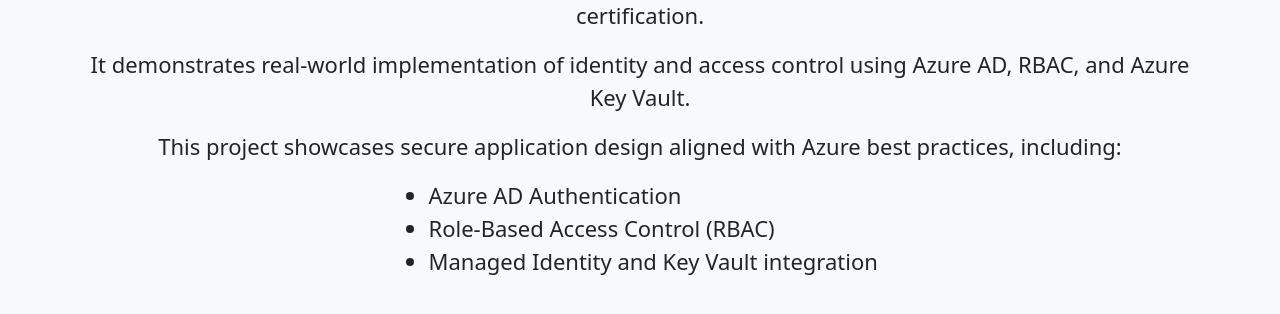
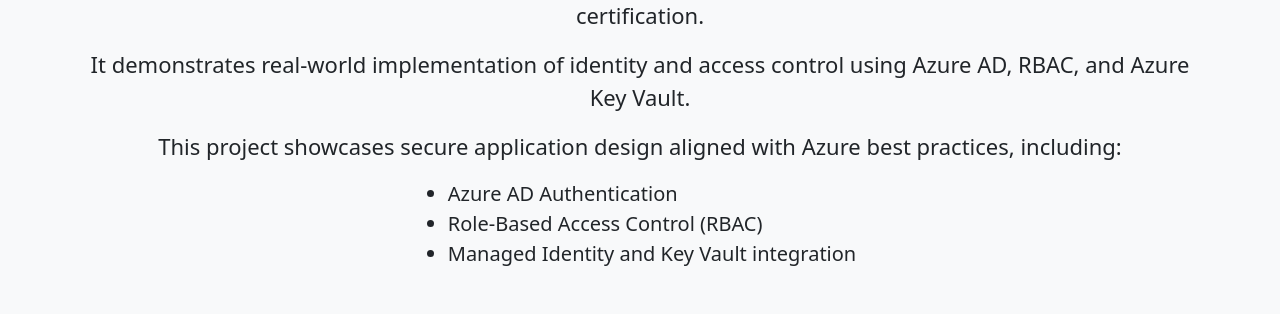
Before and after one commit to YogSing/Azure-Secured-app, a Flask app: page / in a window 1280 px wide. Shown: the part 194-508 px from the top of the page. Run offline with Flask 3, Linux system fonts and the light colour scheme.

Commit message:
edit html page

```diff
--- a/templates/index.html
+++ b/templates/index.html
@@ -9,8 +9,8 @@
 
 
 
-<div style="text-align: center;">
-  <ul style="display: inline-block; text-align: left; padding-left: 1.2em; font-size: 22px;">
+<div style="text-align: center;"  >
+  <ul style="display: inline-block; text-align: left; padding-left: 1.2em; font-size: 20px;">
     <li>Azure AD Authentication</li>
     <li>Role-Based Access Control (RBAC)</li>
     <li>Managed Identity and Key Vault integration</li>
```
